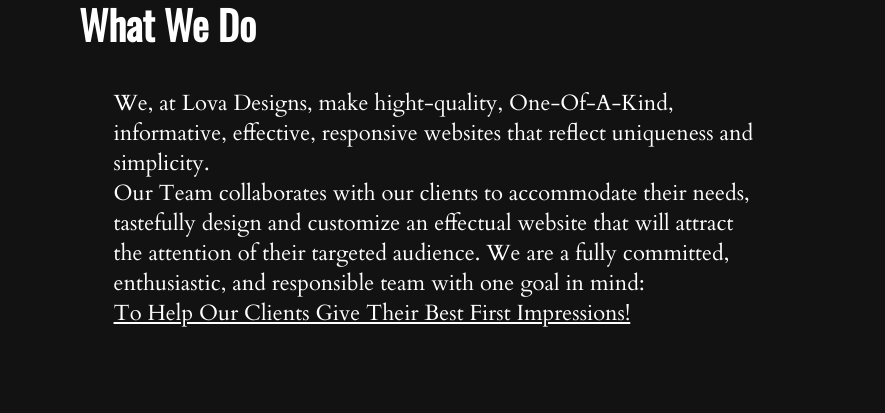
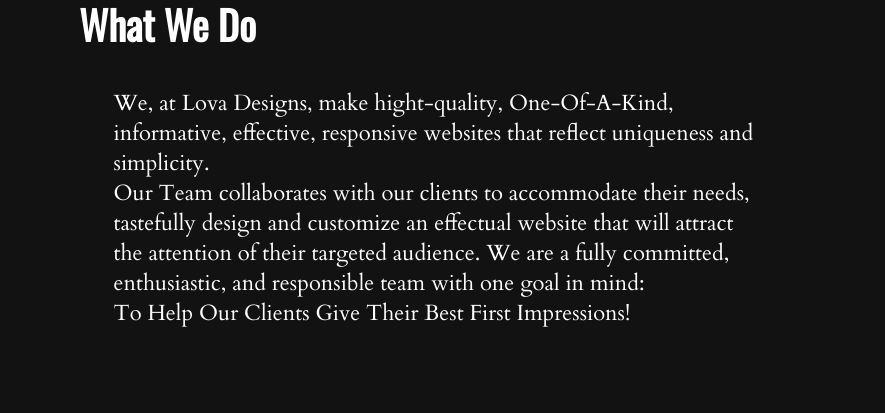
Before and after one commit to ZakiZughbi/Lova, a plain HTML site: page index.html in a window 1280 px wide. Shown: the part 2024-2437 px from the top of the page, 0-885 px from the left. Drawn offline with nearby package versions, Linux system fonts and the light colour scheme.

Commit message:
deleted u tags

```diff
--- a/index.html
+++ b/index.html
@@ -74,7 +74,7 @@
                 <br>
                 Our Team collaborates with our clients to accommodate their needs, tastefully design and customize an effectual website that will attract the attention of their targeted audience. We are a fully committed, enthusiastic, and responsible team with one goal in mind:
                 <br>
-                <u>To Help Our Clients Give Their Best First Impressions!</u>
+                To Help Our Clients Give Their Best First Impressions!
             </p>
             <div class="imgContainer">
                 <img src="./Assets/mac&code.jpg" alt="Website Code on Mac">
```
